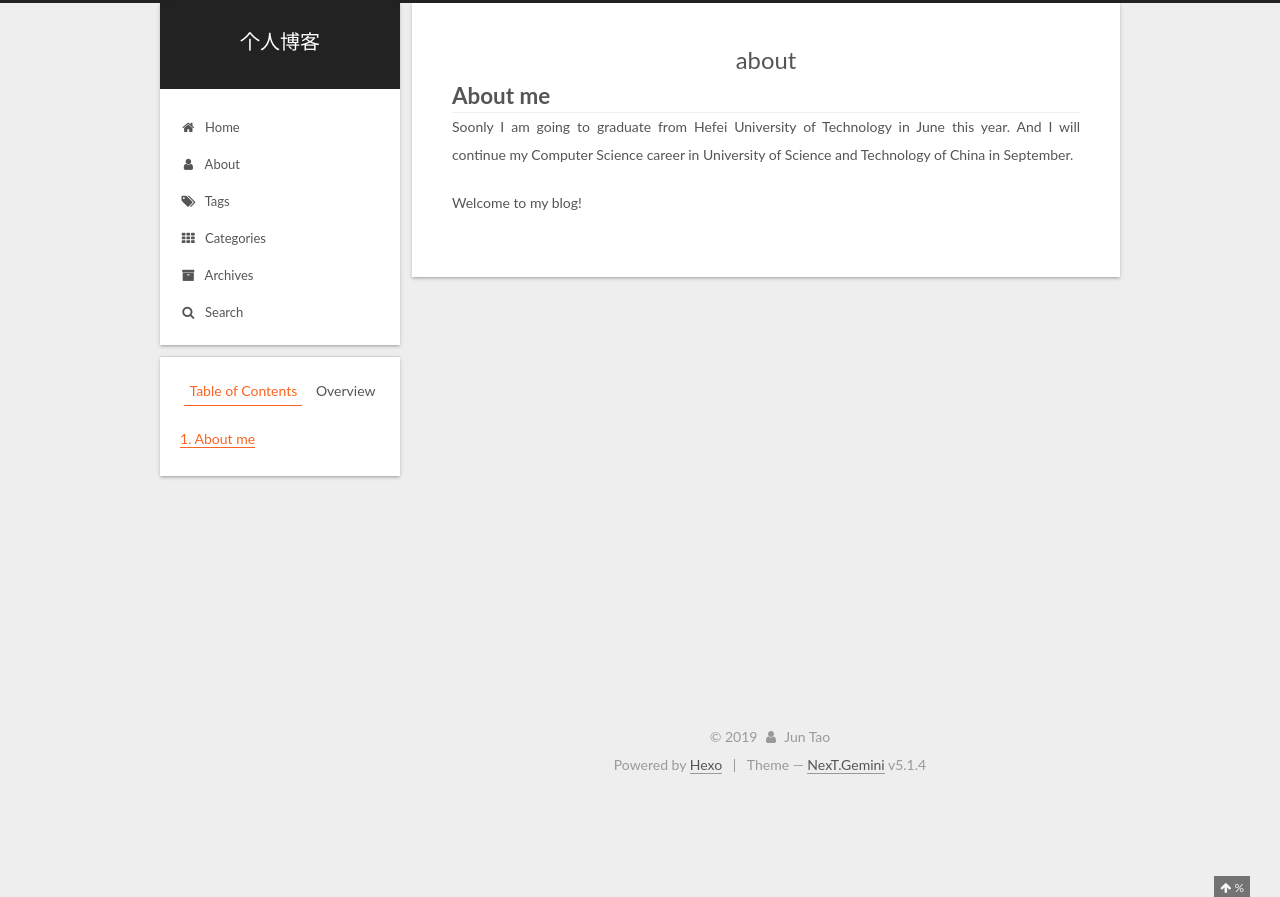
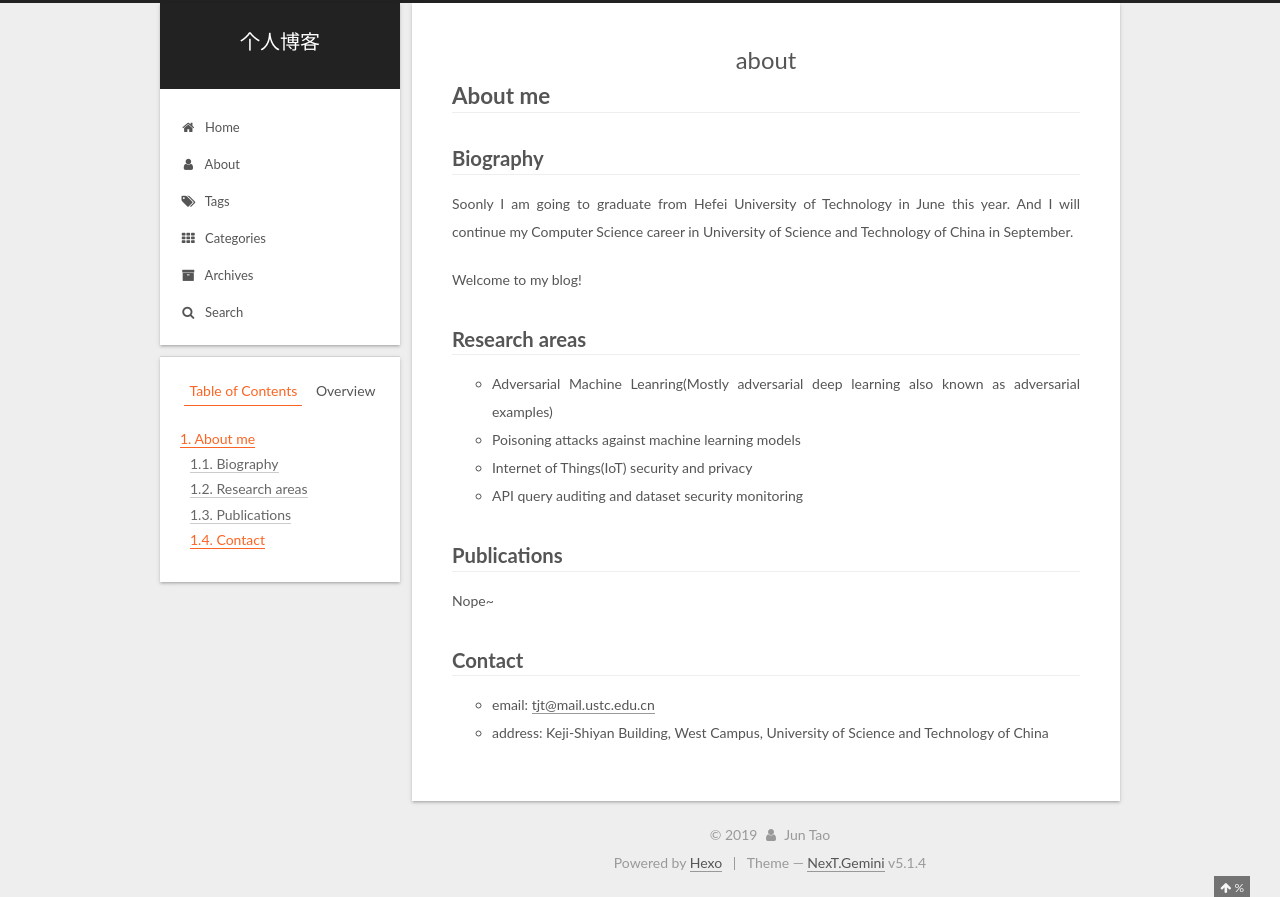
Before and after one commit to tanjuntao/tanjuntao.github.io, a plain HTML site: page about/index.html in a window 1280 px wide. Before the commit the page ends 800 px from the top, so only its background shows below. Drawn offline with Linux system fonts and the light colour scheme.

Commit message:
更新个人介绍页面

```diff
--- a/about/index.html
+++ b/about/index.html
@@ -79,17 +79,17 @@
 
 
 
-<meta name="description" content="About meSoonly I am going to graduate from Hefei University of Technology in June this year. And I will continue my Computer Science career in University of Science and Technology of China in Septembe">
+<meta name="description" content="About meBiographySoonly I am going to graduate from Hefei University of Technology in June this year. And I will continue my Computer Science career in University of Science and Technology of China in">
 <meta property="og:type" content="website">
 <meta property="og:title" content="about">
 <meta property="og:url" content="http://yoursite.com/about/index.html">
 <meta property="og:site_name" content="个人博客">
-<meta property="og:description" content="About meSoonly I am going to graduate from Hefei University of Technology in June this year. And I will continue my Computer Science career in University of Science and Technology of China in Septembe">
+<meta property="og:description" content="About meBiographySoonly I am going to graduate from Hefei University of Technology in June this year. And I will continue my Computer Science career in University of Science and Technology of China in">
 <meta property="og:locale" content="default">
-<meta property="og:updated_time" content="2019-04-01T03:19:34.620Z">
+<meta property="og:updated_time" content="2019-04-01T03:33:50.350Z">
 <meta name="twitter:card" content="summary">
 <meta name="twitter:title" content="about">
-<meta name="twitter:description" content="About meSoonly I am going to graduate from Hefei University of Technology in June this year. And I will continue my Computer Science career in University of Science and Technology of China in Septembe">
+<meta name="twitter:description" content="About meBiographySoonly I am going to graduate from Hefei University of Technology in June this year. And I will continue my Computer Science career in University of Science and Technology of China in">
 
 
 
@@ -299,8 +299,19 @@
       <div class="post-body">
 
 
-          <h1 id="About-me"><a href="#About-me" class="headerlink" title="About me"></a>About me</h1><p>Soonly I am going to graduate from Hefei University of Technology in June this year. And I will continue my Computer Science career in University of Science and Technology of China in September.</p>
+          <h1 id="About-me"><a href="#About-me" class="headerlink" title="About me"></a>About me</h1><h2 id="Biography"><a href="#Biography" class="headerlink" title="Biography"></a>Biography</h2><p>Soonly I am going to graduate from Hefei University of Technology in June this year. And I will continue my Computer Science career in University of Science and Technology of China in September.</p>
 <p>Welcome to my blog! </p>
+<h2 id="Research-areas"><a href="#Research-areas" class="headerlink" title="Research areas"></a>Research areas</h2><ul>
+<li>Adversarial Machine Leanring(Mostly adversarial deep learning also known as adversarial examples)</li>
+<li>Poisoning attacks against machine learning models</li>
+<li>Internet of Things(IoT) security and privacy</li>
+<li>API query auditing and dataset security monitoring</li>
+</ul>
+<h2 id="Publications"><a href="#Publications" class="headerlink" title="Publications"></a>Publications</h2><p>Nope~</p>
+<h2 id="Contact"><a href="#Contact" class="headerlink" title="Contact"></a>Contact</h2><ul>
+<li>email: <a href="mailto:tjt@mail.ustc.edu.cn" target="_blank" rel="noopener">tjt@mail.ustc.edu.cn</a></li>
+<li>address: Keji-Shiyan Building, West Campus, University of Science and Technology of China</li>
+</ul>
 
 
       </div>
@@ -407,7 +418,7 @@
 
 
 
-              <div class="post-toc-content"><ol class="nav"><li class="nav-item nav-level-1"><a class="nav-link" href="#About-me"><span class="nav-number">1.</span> <span class="nav-text">About me</span></a></li></ol></div>
+              <div class="post-toc-content"><ol class="nav"><li class="nav-item nav-level-1"><a class="nav-link" href="#About-me"><span class="nav-number">1.</span> <span class="nav-text">About me</span></a><ol class="nav-child"><li class="nav-item nav-level-2"><a class="nav-link" href="#Biography"><span class="nav-number">1.1.</span> <span class="nav-text">Biography</span></a></li><li class="nav-item nav-level-2"><a class="nav-link" href="#Research-areas"><span class="nav-number">1.2.</span> <span class="nav-text">Research areas</span></a></li><li class="nav-item nav-level-2"><a class="nav-link" href="#Publications"><span class="nav-number">1.3.</span> <span class="nav-text">Publications</span></a></li><li class="nav-item nav-level-2"><a class="nav-link" href="#Contact"><span class="nav-number">1.4.</span> <span class="nav-text">Contact</span></a></li></ol></li></ol></div>
 
 
           </div>
--- a/css/main.css
+++ b/css/main.css
@@ -1823,7 +1823,7 @@ pre .javascript .function {
   width: 4px;
   height: 4px;
   border-radius: 50%;
-  background: #bbff32;
+  background: #578cff;
 }
 .links-of-blogroll {
   font-size: 13px;
```
